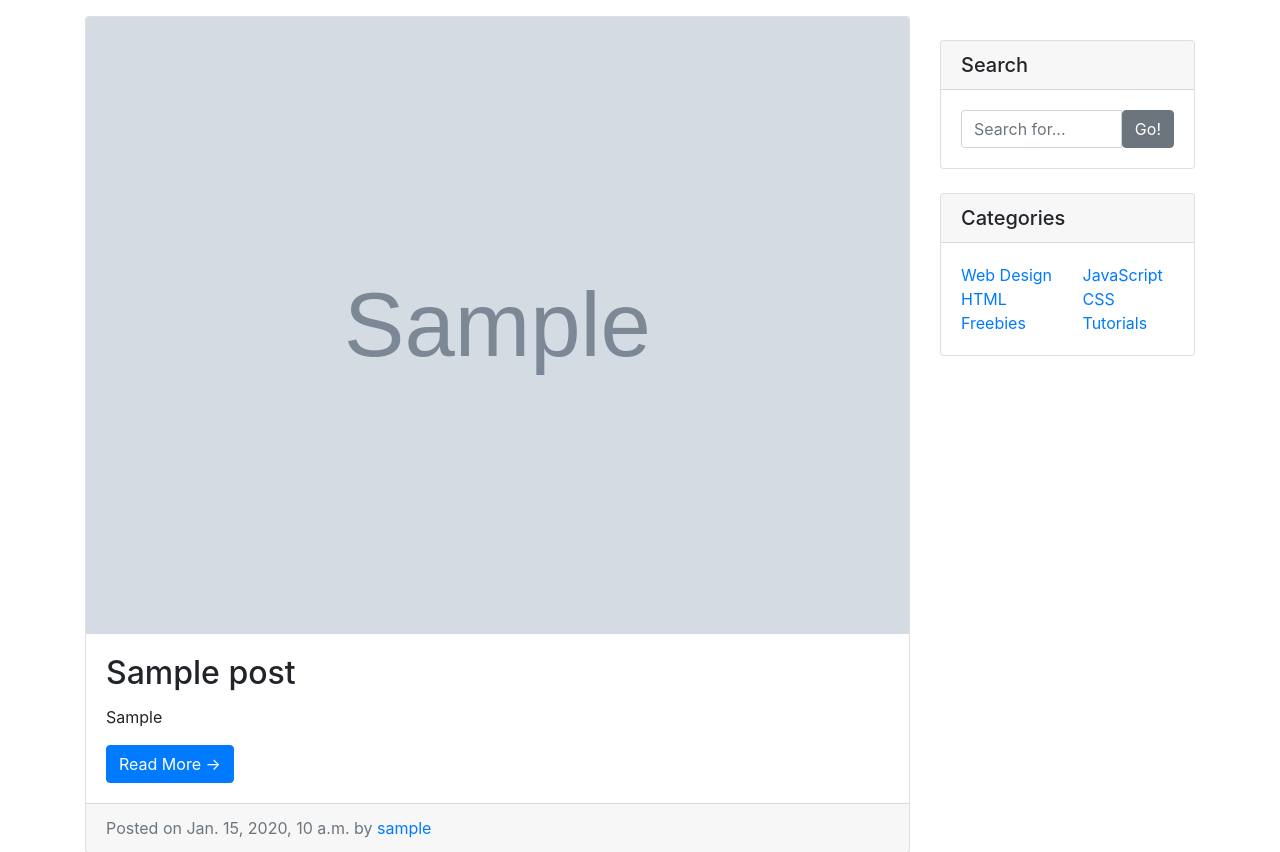
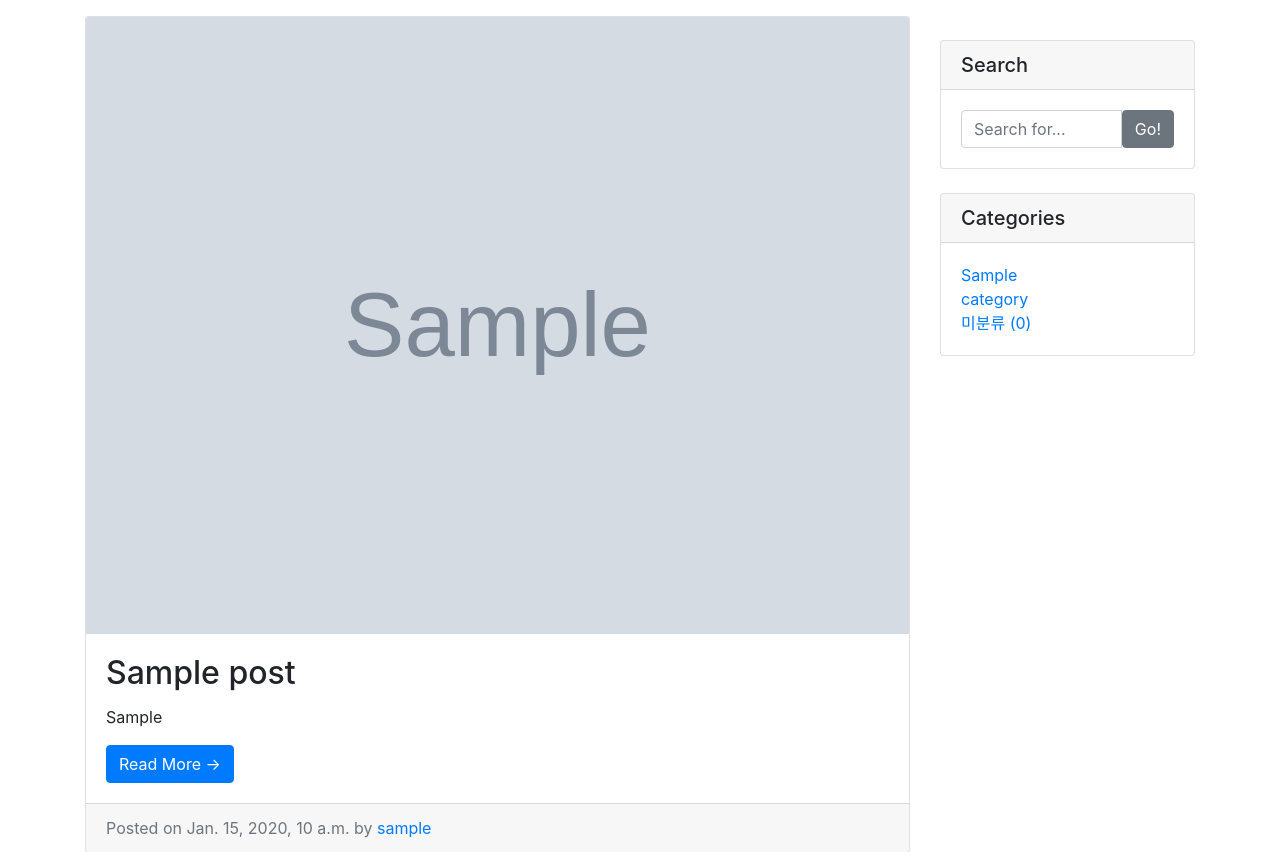
Before and after one commit to semi-cloud/django-blog-project, a Django app: page /blog/ in a window 1280 px wide. Shown: the part 56-908 px from the top of the page. Run offline with Django 3.2, Linux system fonts and the light colour scheme; tables that the repository leaves empty hold one stand-in row (values such as "Sample post"); grey boxes marked "Sample" are stand-in pictures; some libraries are stand-ins or nearby versions.

Commit message:
feat: 카테고리로 가는 링크와 보기 페이지 추가

```diff
--- a/blog/models.py
+++ b/blog/models.py
@@ -9,6 +9,9 @@ class Category(models.Model):
 
     def __str__(self):
         return self.name
+
+    def get_absolute_url(self):
+        return f'/blog/category/{self.slug}/'
 
     class Meta:   # override
         verbose_name_plural = 'Categories'
--- a/blog/templates/blog/base.html
+++ b/blog/templates/blog/base.html
@@ -70,28 +70,15 @@
                         <div class="row">
                             <div class="col-lg-6">
                                 <ul class="list-unstyled mb-0">
+                                    {% for c in categories %}
+                                        <li>
+                                            <a href="{{ c.get_absolute_url }}">{{ c.name }} </a>
+                                        </li>
+                                    {% endfor %}
                                     <li>
-                                        <a href="#">Web Design</a>
+                                            <a href="/blog/category/no-category">미분류 ({{ no_category_post_count }})</a>
                                     </li>
-                                    <li>
-                                        <a href="#">HTML</a>
-                                    </li>
-                                    <li>
-                                        <a href="#">Freebies</a>
-                                    </li>
-                                </ul>
-                            </div>
-                            <div class="col-lg-6">
-                                <ul class="list-unstyled mb-0">
-                                    <li>
-                                        <a href="#">JavaScript</a>
-                                    </li>
-                                    <li>
-                                        <a href="#">CSS</a>
-                                    </li>
-                                    <li>
-                                        <a href="#">Tutorials</a>
-                                    </li>
+
                                 </ul>
                             </div>
                         </div>
--- a/blog/urls.py
+++ b/blog/urls.py
@@ -4,6 +4,7 @@ from . import views     # 상대 경로 사용 권장
 urlpatterns = [
     path('', views.PostList.as_view()),
     path('<int:pk>/', views.PostDetail.as_view()),
+    path('category/<str:slug>/', views.show_category_posts)
     # path('', views.index),
     # path('<int:pk>/', views.single_post_page),  # blog/1
 ]
--- a/blog/views.py
+++ b/blog/views.py
@@ -1,7 +1,7 @@
 from django.shortcuts import render
 from django.views.generic import ListView, DetailView
 
-from .models import Post
+from .models import Post, Category
 # Create your views here.
 # (실행 경로)blog dir => templates dir => blog dir => post_list.html (django convention)
 # dictionary key 값 - html 파일의 변수 연동
@@ -29,6 +29,42 @@ from .models import Post
 
 class PostList(ListView):
     model = Post
+    ordering = '-pk'
+
+    def get_context_data(self, *, object_list=None, **kwargs):
+        context = super(PostList, self).get_context_data()
+        context['categories'] = Category.objects.all()
+        context['no_category_post_count'] = Post.objects.filter(category=None).count()
+
+        return context
 
 class PostDetail(DetailView):
     model = Post
+
+    def get_context_data(self, *, object_list=None, **kwargs):
+        context = super(PostDetail, self).get_context_data()
+        context['categories'] = Category.objects.all()
+        context['no_category_post_count'] = Post.objects.filter(category=None).count()
+
+        return context
+
+
+def show_category_posts(request, slug):
+    if slug == 'no-category':   # 미분류 글
+        category = "미분류"
+        post_list = Post.objects.filter(category=None)
+    else:
+        category = Category.objects.get(slug = slug)
+        post_list = Post.objects.filter(category = category)
+    context = {
+        'categories': Category.objects.all(),
+        'no_category_post_count': Post.objects.filter(category=None).count(),
+        'category': category,
+        'post_list': post_list
+    }
+
+    return render(
+        request,
+        'blog/post_list.html',
+        context
+    )
```
